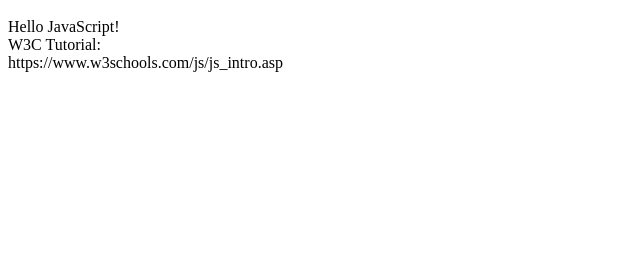
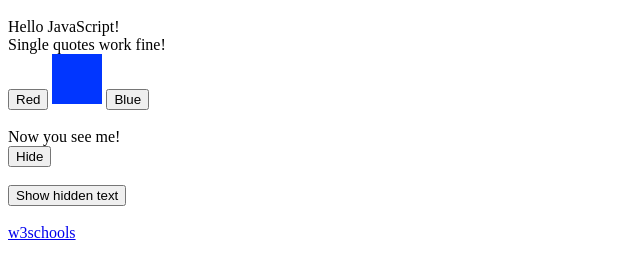
Before and after one commit to TheLordDrake/JS-Sandbox, a plain HTML site: page Js-Introduction/Intro.html in a window 1280 px wide. Shown: the part 48-324 px from the top of the page, without its empty margins (0-640 px from the left). Drawn offline with Linux system fonts and the light colour scheme.

Commit message:
Completed JS Introduction

```diff
--- a/Js-Introduction/Intro.html
+++ b/Js-Introduction/Intro.html
@@ -6,14 +6,52 @@
     <div id="demo">
 
     </div>
+    <div id='single'>
+
+    </div>
+    <div>
+        <button id='red' >Red</button>
+        <img id='sampleImg' src='blue.jpg' />
+
+        <!-- Inline onlick -->
+        <button id='blue' onclick="document.getElementById('sampleImg').src = 'blue.jpg'" >Blue</button>
+    </div>
+
+    <br />
+
+    <div id='hidden'>
+        Now you see me!
+        <br />
+        <button id='hide'>Hide</button>
+    </div>
+
+    <br />
+
+    <div>
+        <!-- In Js you have to alternate quotes -->
+        <button onclick="document.getElementById('hidden').style.display = 'block';">Show hidden text</button>
+    </div>
 </body>
 
+<br />
+
 <footer>
-    W3C Tutorial:
-    <br />
-    https://www.w3schools.com/js/js_intro.asp
+    <a href='https://www.w3schools.com/js/js_intro.asp'>w3schools</a>
 </footer>
 
 <script>
+    // Anything in here runs on page load
     document.getElementById("demo").innerHTML = "Hello JavaScript!";
+    document.getElementById('single').innerHTML = 'Single quotes work fine!';
+
+    // Seperate onlick
+    document.getElementById('red').onclick = function()
+    {
+        document.getElementById('sampleImg').src = 'red.jpg'
+    }
+
+    document.getElementById('hide').onclick = function()
+    {
+        document.getElementById('hidden').style.display = 'none';
+    }
 </script>
```
Also changed, not shown: Js-Introduction/blue.jpg (added), Js-Introduction/red.jpg (added).
